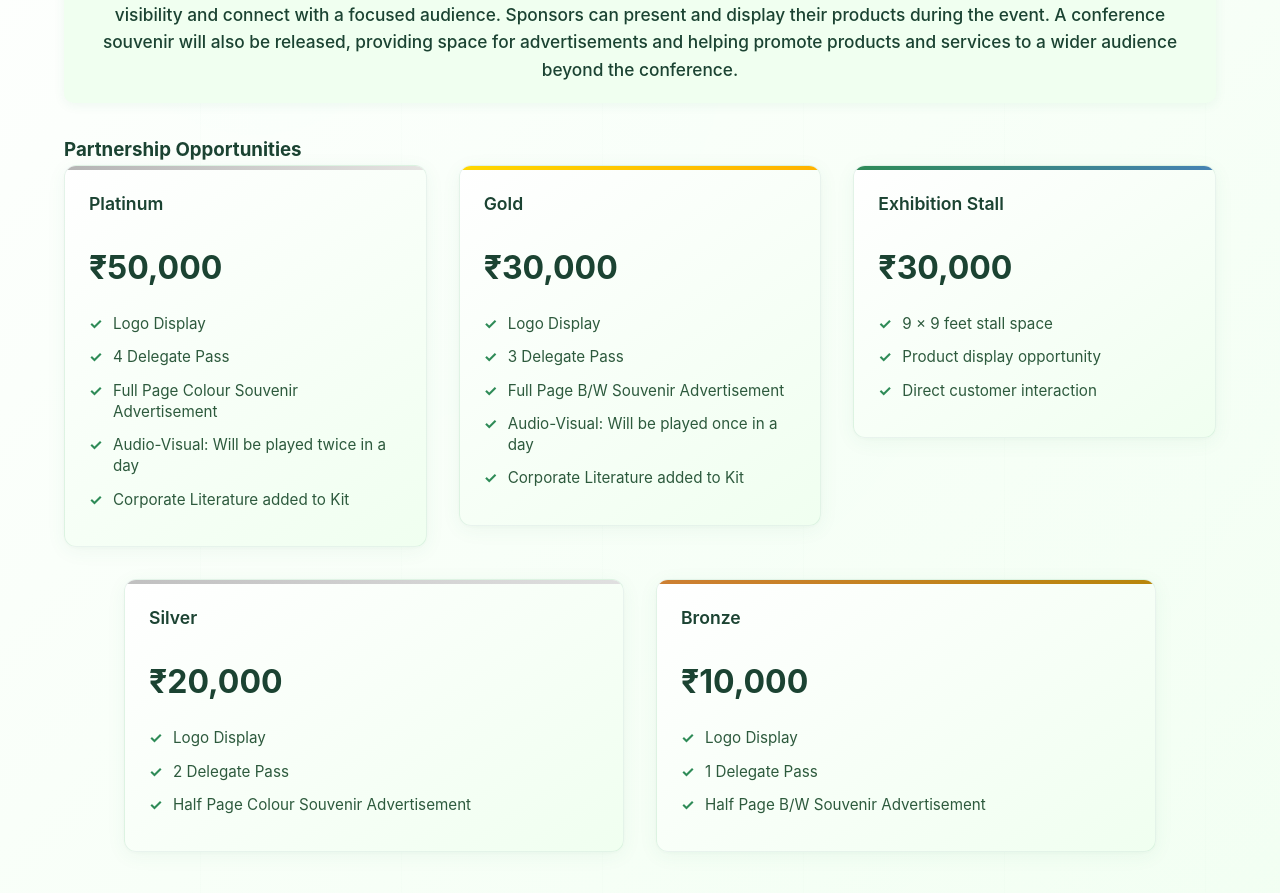
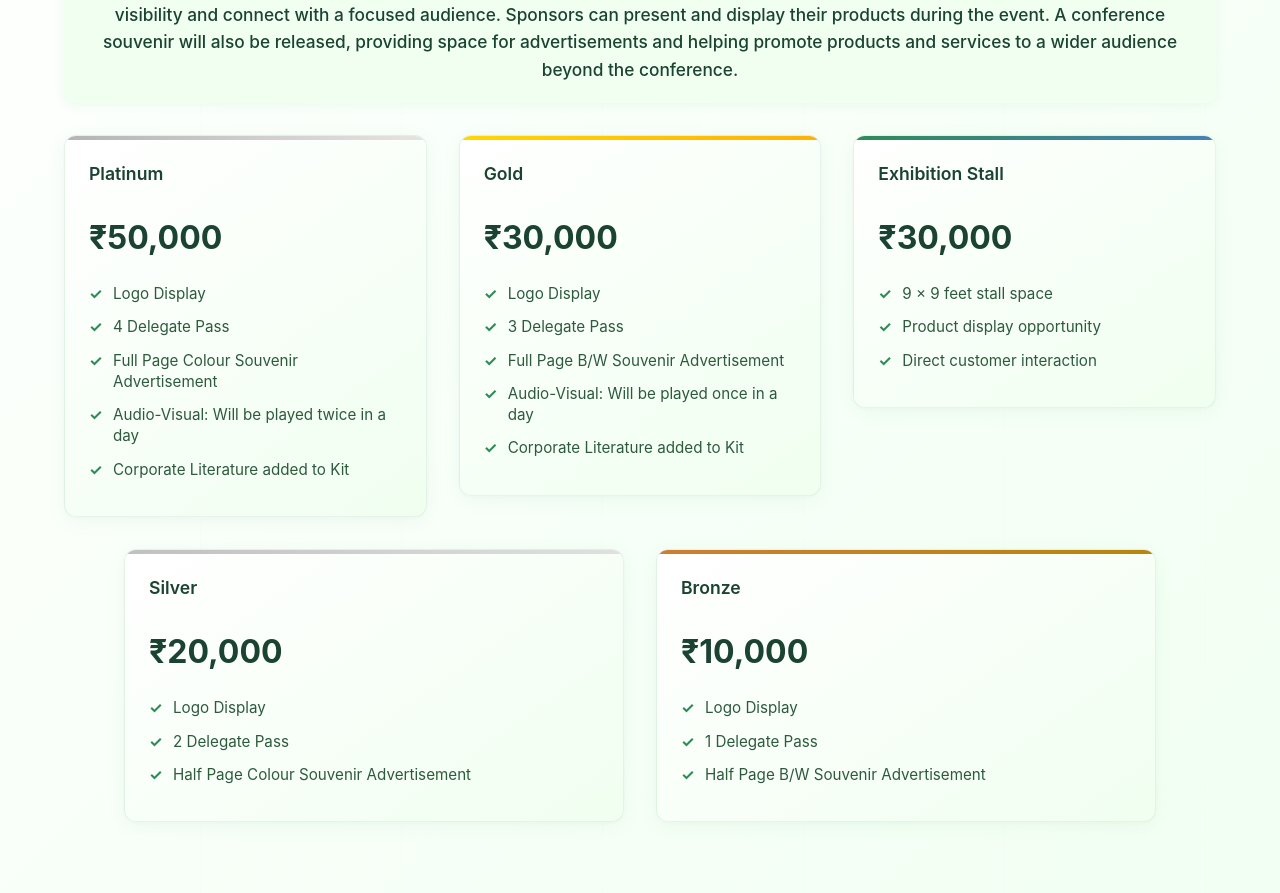
Before and after one commit to Shananthika13/Conference_web, a React (Vite) app: page / in a window 1280 px wide. Shown: the part 8280-9173 px from the top of the page. Built offline with nearby package versions, Linux system fonts and the light colour scheme.

Commit message:
Brochure

```diff
--- a/src/FashionTechConference.jsx
+++ b/src/FashionTechConference.jsx
@@ -2,7 +2,7 @@
 
 import { useState, useEffect } from "react"
 import "./FashionTechConference.css"
-// import brochurePDF from "./assets/documents/Brochure.pdf"
+import brochurePDF from "./assets/documents/Brochure.pdf"
 
 const FashionTechConference = () => {
   const [isScrolled, setIsScrolled] = useState(false)
@@ -23,7 +23,7 @@ const FashionTechConference = () => {
     // window.open("https://your-domain.com/path/to/brochure.pdf", "_blank")
 
     // Option 2: Use a placeholder URL for now
-    window.open("/placeholder-brochure.pdf", "_blank")
+    window.open(brochurePDF, "_blank");
 
     // Option 3: Show an alert if PDF is not available yet
     // alert("Brochure will be available soon. Please check back later.")
@@ -530,7 +530,7 @@ const FashionTechConference = () => {
 
           {/* Main Sponsor Table */}
           <div className="main-sponsor-section">
-            <h3>Partnership Opportunities</h3>
+
             <div className="sponsor-cards sponsor-cards-grid">
               <div className="sponsor-row sponsor-row-three">
                 <div className="sponsor-card platinum">
```
